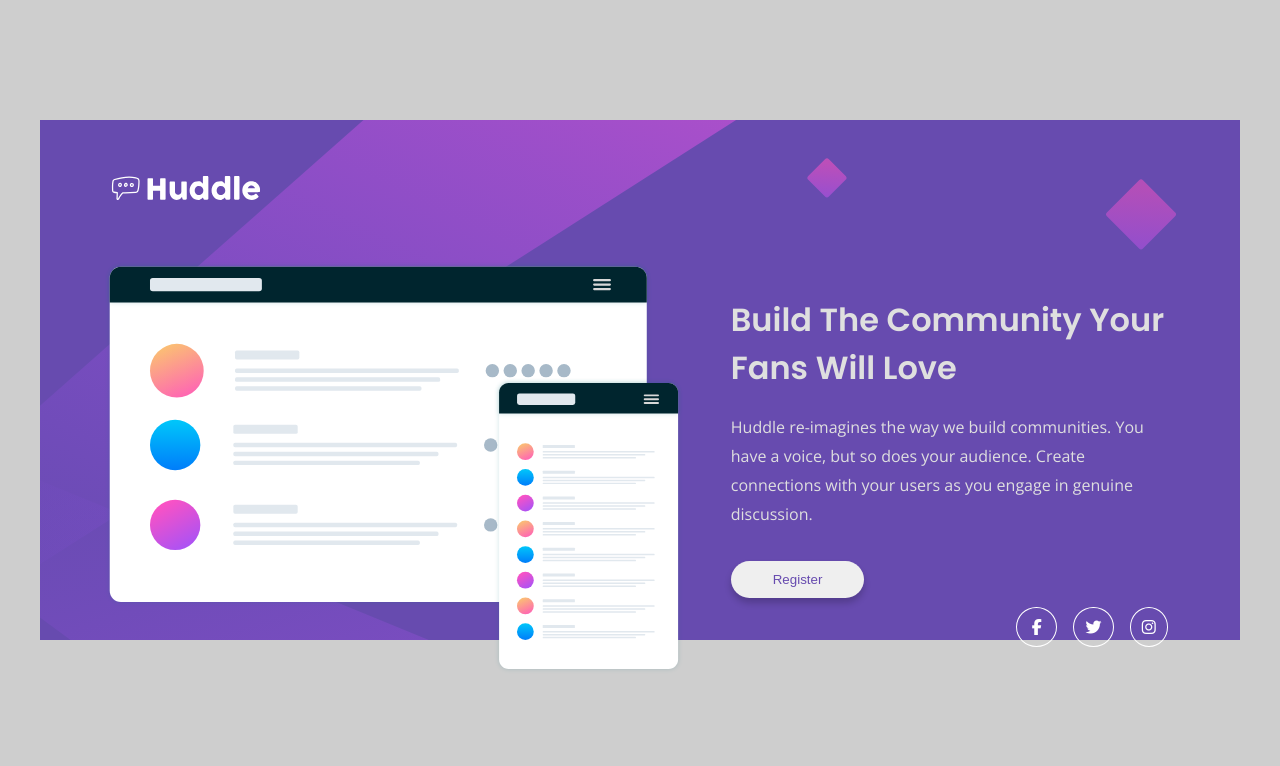
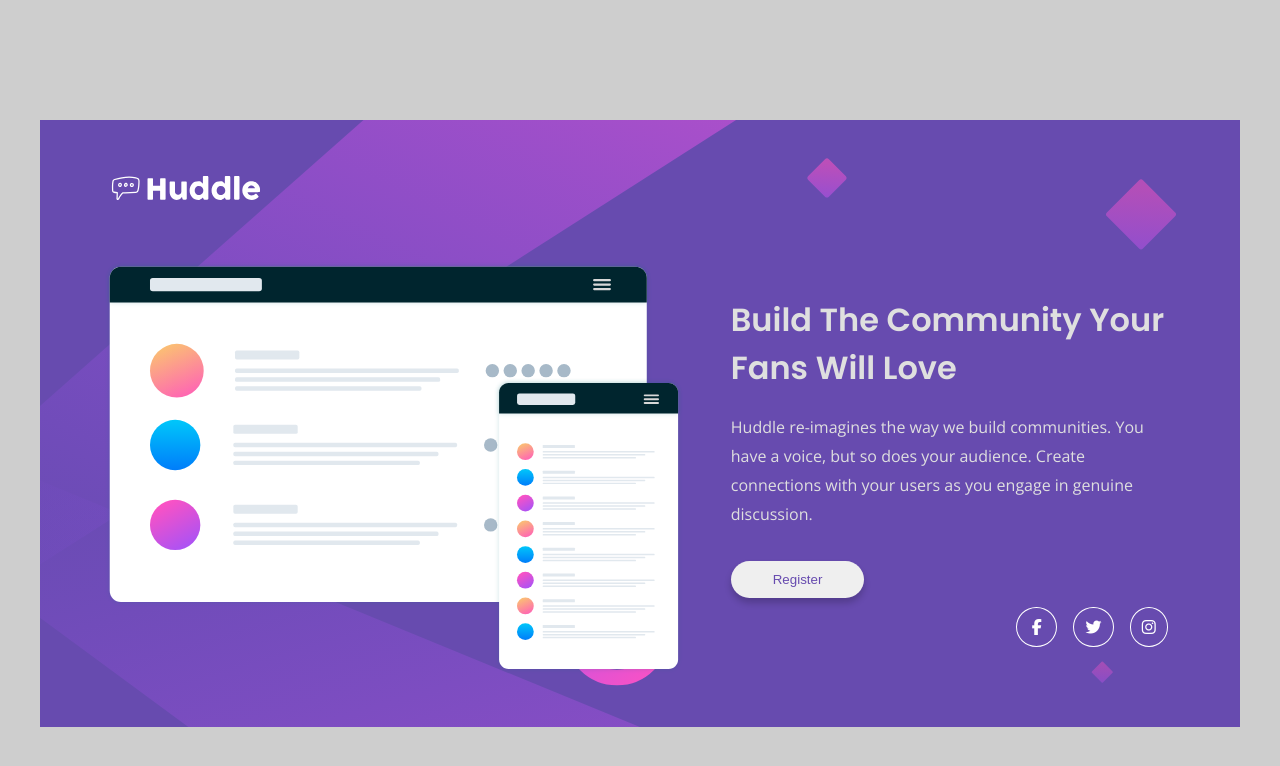
Before and after one commit to kieranpdev/huddle-landing-page, a plain HTML site: page index.html in a window 1280 px wide. Drawn offline with nearby package versions, Linux system fonts and the light colour scheme.

Commit message:
adjusted height for screenshot

```diff
--- a/css/huddle-styles.css
+++ b/css/huddle-styles.css
@@ -125,7 +125,6 @@ p {
     main {
         background: hsl(257, 40%, 49%) url(../images/bg-mobile.svg) no-repeat;
         background-size: 100%;
-        height: 60vh;
         max-width: 1200px;
         padding: 3rem 5vw;
         grid-template-columns: 1.3fr 1fr;
@@ -161,7 +160,6 @@ p {
     main {
         background: hsl(257, 40%, 49%) url(../images/bg-desktop.svg) -4rem 0rem no-repeat;
         background-size: 100%;
-        height: 65vh;
     }
 
     h1 {
```
